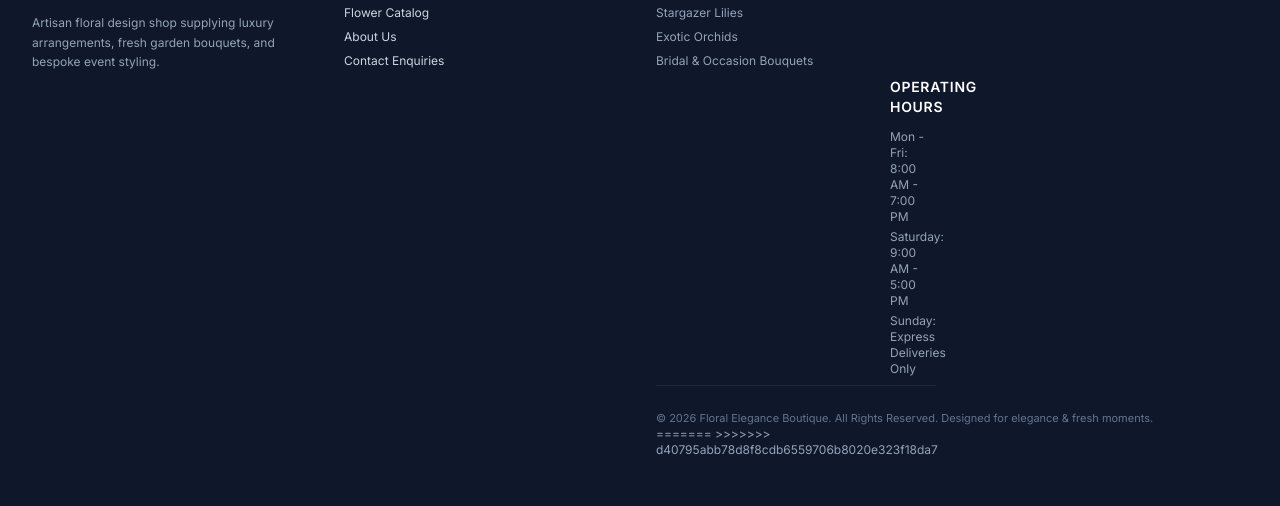
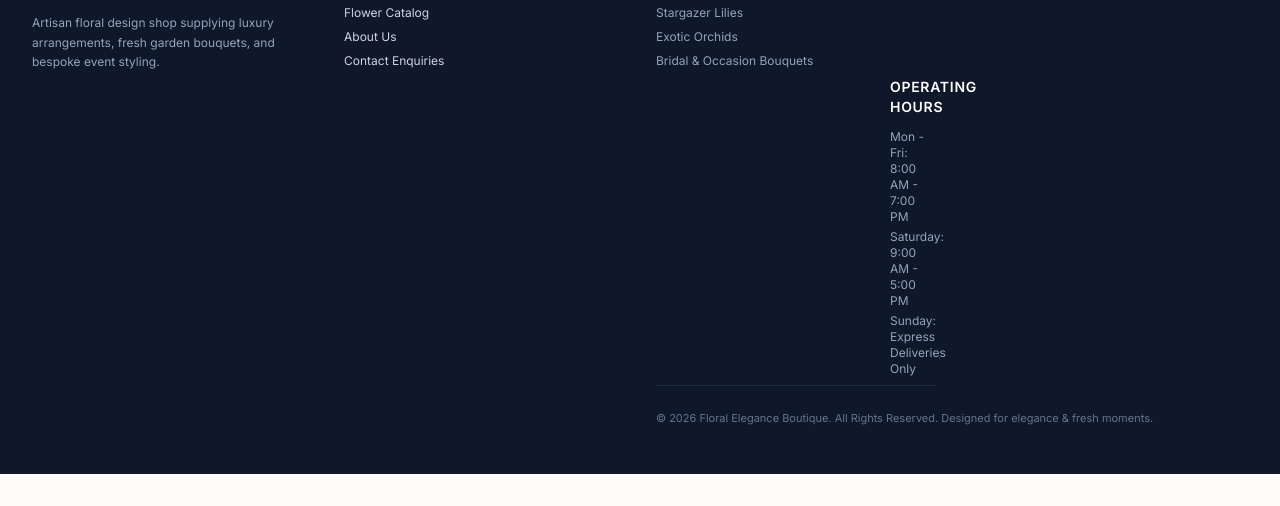
Before and after one commit to keerthana2005aruldhas-01/flower-shop, a plain HTML site: page index.html in a window 1280 px wide. Shown: the part 3635-4141 px from the top of the page. After the commit the page ends 4109 px from the top, so only its background shows below. Drawn offline with nearby package versions, Linux system fonts and the light colour scheme; a web font is replaced by a local one.

```diff
--- a/index.html
+++ b/index.html
@@ -616,8 +616,7 @@
 <div class="mt-12 pt-6 border-t border-slate-800 text-center text-[11px] text-slate-500 whitespace-nowrap">
     &copy; 2026 Floral Elegance Boutique. All Rights Reserved. Designed for elegance & fresh moments.
 </div>
-=======
->>>>>>> d40795abb78d8f8cdb6559706b8020e323f18da7
+
 
   <!-- ================= SHOPPING CART MODAL ================= -->
   <div id="cart-modal" class="fixed inset-0 z-50 overflow-hidden hidden">
```
